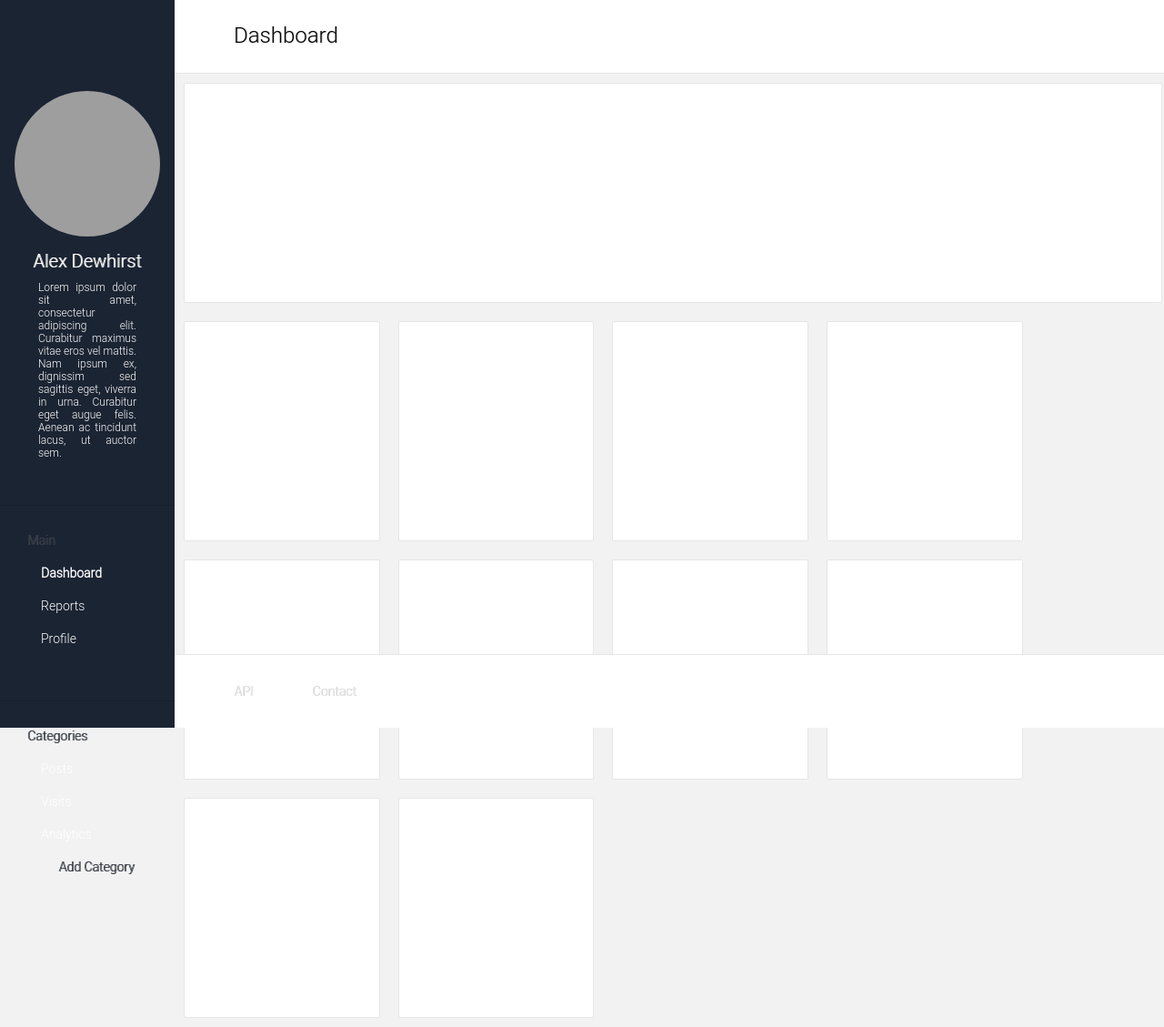
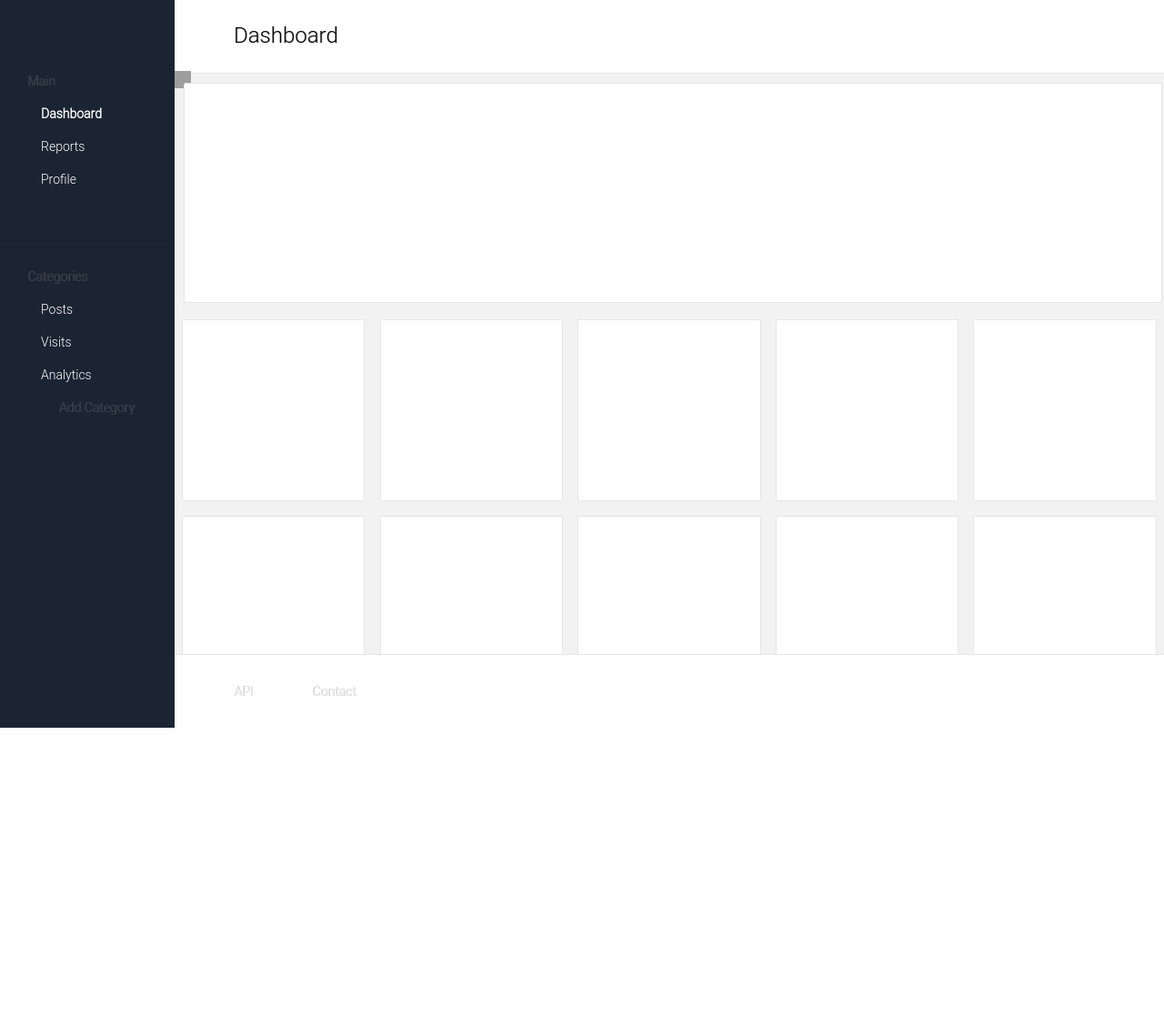
Before and after one commit to npmcdn-to-unpkg-bot/stat-track, a Flask app: page /index.html in a window 1280 px wide. Shown: the whole page at 91% size. After the commit the page ends 800 px from the top, so only its background shows below. Run offline with Flask 2, Linux system fonts and the light colour scheme; grey boxes are pictures that could not be loaded.

Commit message:
updated flask app before migrating to angularjs

```diff
--- a/socialytics/app.py
+++ b/socialytics/app.py
@@ -11,11 +11,11 @@ def home():
     return render_template('index.html')
 
 @app.route('/reports.html')
-def contact():
+def report():
     return render_template('reports.html')
 
 @app.route('/profile.html')
-def contact():
+def profile():
     return render_template('profile.html')
 
 @app.route('/api.html')
--- a/socialytics/static/style.css
+++ b/socialytics/static/style.css
@@ -15,8 +15,28 @@
   margin: auto;
 }
 
+#logininfo {
+  height: 350px;
+  width: 100%;
+  margin: auto;
+}
+
+.logindivider {
+  background: #181f2c;
+  height: 1px;
+  width: 100%;
+}
+
+.logintxt {
+  color: #fff;
+  font-size: 32;
+  padding: 80px;
+  text-align: center;
+  text-shadow: 1px 0px #ccc;
+}
+
 #imgcontainer {
-  background: url("{{ url_for('imgs', filename='profile.png') }}") #fff;
+  background: url("{{ url_for('static', filename='profile.png') }}") #fff;
   margin: auto;
   margin-top: 100px;
   height:160px;
@@ -32,6 +52,7 @@
   text-shadow: 1px 0px #ccc;
 }
 
+/*
 .biotxt {
   color: #fff;
   font-size: 12px;
@@ -41,7 +62,7 @@
   padding-right: 42px;
 }
 
-/*
+
 .biotxt:after {
   content: "";
   display: inline-block;
@@ -94,6 +115,15 @@
   text-shadow: 1px 0px #ccc;
 }
 
+.alerts {
+  background-image: url("{{ url_for('static', filename='alerts.png') }}");
+  left: 10px;
+  top: 29px;
+  width: 18px;
+  height: 19px;
+}
+
+
 #mainbox {
   background: #fff;
   padding: 20px;
@@ -105,13 +135,14 @@
 }
 
 .box {
+  box-sizing: border-box;
   background: #fff;
-  padding: 20px;
-  width: 15.96%;
+  padding: 30px;
+  width: 18.5%;
   height: 200px;
   border: 1px solid #e6e6e6;
   border-radius: 2px;
-  margin: 10px;
+  margin: .75%;
   float:left;
 }
 
--- a/socialytics/templates/raw.html
+++ b/socialytics/templates/raw.html
@@ -5,12 +5,20 @@
 </head>
 <body>
   <div id="navbg">
+    <!--
+    <div id="logininfo">
+      <div class="logintxt">Login</div>
+      <div class="logindivider"></div>
+      <div class="logintxt">Sign Up</div>
+    </div>
+
     <div id="imgcontainer"></div>
     <div class="nametxt">Alex Dewhirst</div>
     <div class="biotxt">
       Lorem ipsum dolor sit amet, consectetur adipiscing elit. Curabitur maximus vitae eros vel mattis. Nam ipsum ex, dignissim sed sagittis
       eget, viverra in urna. Curabitur eget augue felis. Aenean ac tincidunt lacus, ut auctor sem.
     </div>
+    -->
     <div class="divider"></div>
     <div class="navcattxt">Main</div>
     {% block nav %}
@@ -20,6 +28,7 @@
     <div id="banner">
   {% block banner %}
   {% endblock %}
+      <div class="alerts"></div>
     </div>
   {% block body %}
   {% endblock %}
```
Also changed, not shown: socialytics/templates/profile.html (added, +26 -0 lines), socialytics/templates/reports.html (added, +26 -0 lines), socialytics/static/alerts.png (added), socialytics/static/profile.png (renamed from socialytics/imgs/profile.png).
